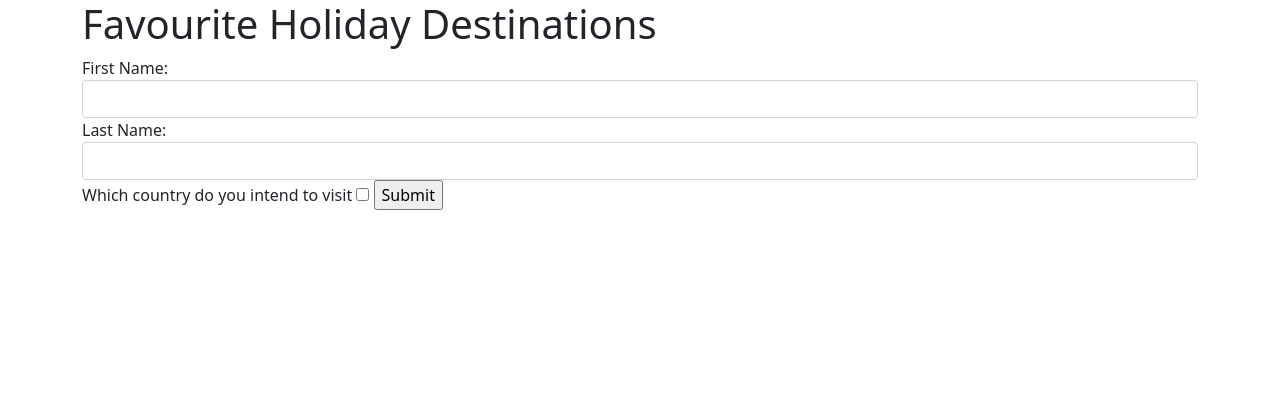
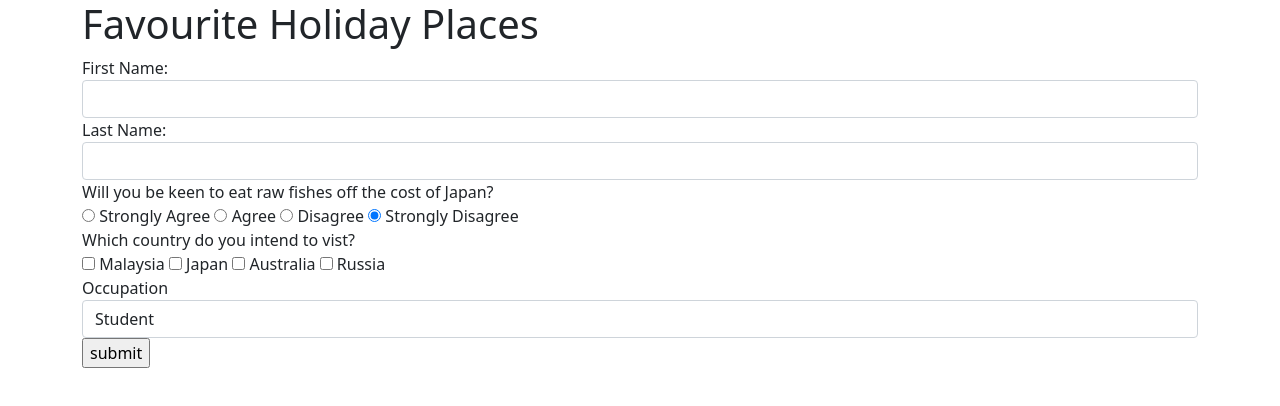
Before and after one commit to KevinChuaKw/12-oct-2023-lesson, a plain HTML site: page 02-form-processing/index.html in a window 1280 px wide. Drawn offline with nearby package versions, Linux system fonts and the light colour scheme.

Commit message:
Form-processing

```diff
--- a/02-form-processing/index.html
+++ b/02-form-processing/index.html
@@ -1,42 +1,78 @@
 <!doctype html>
 <html lang="en">
+
 <head>
   <!-- Required meta tags -->
   <meta charset="utf-8">
   <meta name="viewport" content="width=device-width, initial-scale=1">
 
   <!-- Bootstrap CSS -->
-    <link href="https://cdn.jsdelivr.net/npm/bootstrap@5.0.2/dist/css/bootstrap.min.css" rel="stylesheet" integrity="sha384-EVSTQN3/azprG1Anm3QDgpJLIm9Nao0Yz1ztcQTwFspd3yD65VohhpuuCOmLASjC" crossorigin="anonymous">
+  <link
+    href="https://cdn.jsdelivr.net/npm/bootstrap@5.0.2/dist/css/bootstrap.min.css"
+    rel="stylesheet"
+    integrity="sha384-EVSTQN3/azprG1Anm3QDgpJLIm9Nao0Yz1ztcQTwFspd3yD65VohhpuuCOmLASjC"
+    crossorigin="anonymous">
 
   <title>Hello, world!</title>
 </head>
+
 <body>
-    <div class="container">
-        <h1>Favourite Holiday Destinations</h1>
+    <div class = "container">
+        <h1>Favourite Holiday Places</h1>
         <div>
             <div>
-                <label>First Name: </label>
-                <input type="text" class="form-control" id="first-name"/>
+                <label>First Name:</label>
+                <!-- We use 'id' because we only have to ask for the first name once -->
+                <input type="text" class="form-control" id="first-name" />
             </div>
             <div>
-              <label>Last Name: </label>
-              <input type="text" class="form-control" id="last-name"/>
+                <label>Last Name:</label>
+                <input type="text" class="form-control" id="last-name" />
             </div>
-
-
-
-
-
-
             <div>
-              <label>Which country do you intend to visit</label>
-              <input type="checkBox"
+              <label>
+                Will you be keen to eat raw fishes off the cost of Japan?
+              </label>
+              <div>
+                <!-- For radio buttons to work correctly, all the radio buttons
+                in the same group must have the same value for their name attribute -->
+                <input type="radio" name="fish" class="fish" value="strongly agree" checked>
+                <label>Strongly Agree</label>
+                <input type="radio" name="fish" class="fish" value="agree" checked>
+                <label>Agree</label>
+                <input type="radio" name="fish" class="fish" value="disagree" checked>
+                <label>Disagree</label>
+                <input type="radio" name="fish" class="fish" value="strongly Disagree" checked>
+                <label>Strongly Disagree</label>
               </div>
-
-
-            <input type="button" value="Submit" id="submit-btn"/>
+            </div>
+            <div>
+              <label>Which country do you intend to vist?</label>
+              <div>
+                <input type="checkbox" class="country" value="malaysia">
+                <label>Malaysia</label>
+                <input type="checkbox" class="country" value="japan">
+                <label>Japan</label>
+                <input type="checkbox" class="country" value="australia">
+                <label>Australia</label>
+                <input type="checkbox" class="country" value="russia">
+                <label>Russia</label>
+              </div>
+            </div>
+            <div>
+              <label>Occupation</label>
+              <select id="occupation" class="form-control">
+                <option value="student">Student</option>
+                <option value="white-collar">White Collar</option>
+                <option value="retired">Retired</option>
+                <option value="others">Others</option>
+              </select>
+            </div>
+        </div>
+        <input type="button" value="submit" id="submit-btn" />
       </div>
     </div>
   <script src="script.js"></script>
 </body>
+
 </html>
--- a/02-form-processing/script.js
+++ b/02-form-processing/script.js
@@ -1,15 +1,40 @@
 const button = document.querySelector("#submit-btn");
+
 button.addEventListener("click", function(){
+    // This is to do whatever we want to do when the click is detected
 
     let firstName;
-    let firstNameElement = document.querySelector("#first-name");
+    let firstNameElement= document.querySelector("#first-name");
     firstName = firstNameElement.value;
-    console.log("firstName = ", firstName)
+    console.log("FirstName = ", firstName);
 
-    let lastName;
-    let lastNameElement = document.querySelector("#last-name");
-    lastName = lastNameElement.value;
-    console.log("lastName = ", lastName)
+    let lastName = document.querySelector("#last-name").value;
+    // We are only interested in one radio button (the one that is checked)
+    // hence we are using querySelector
+    let checkedRadioButton = document.querySelector(".fish:checked");
 
-    let checkedRadioButton = document.querySelector(".")
+    // let eatRawFish = null;
+    // if (checkedRadioButton){
+    //     eatRawFish = checkedRadioButton.value;
+    // }
+
+    // alternative: use optional chaining
+    // if checkedRadioButton is null, stop evaluating the expression and
+    // evaluation to null
+    // otherwise, get value property of checkedRadioButton
+    let eatRawFish = checkedRadioButton?.value;
+    console.log(eatRawFish);
+
+    let selectedCheckboxes = document.querySelectorAll("country:checked");
+    console.log(selectedCheckboxes);
+    let countries = [];
+    for (let check of selectedCheckboxes) {
+        countries.push(c.value);
+    }
+    console.log("Countries: ", countries);
+    console.log("First name: ", firstName);
+    console.log("Last name: ", lastName);
+    let occupationDropdown = document.querySelector("#occupation");
+    let occupation = occupationDropdown.value;
+    console.log("Occupation: ", occupation);
 })
```
Lines whose indentation alone changed are shown as unchanged.
